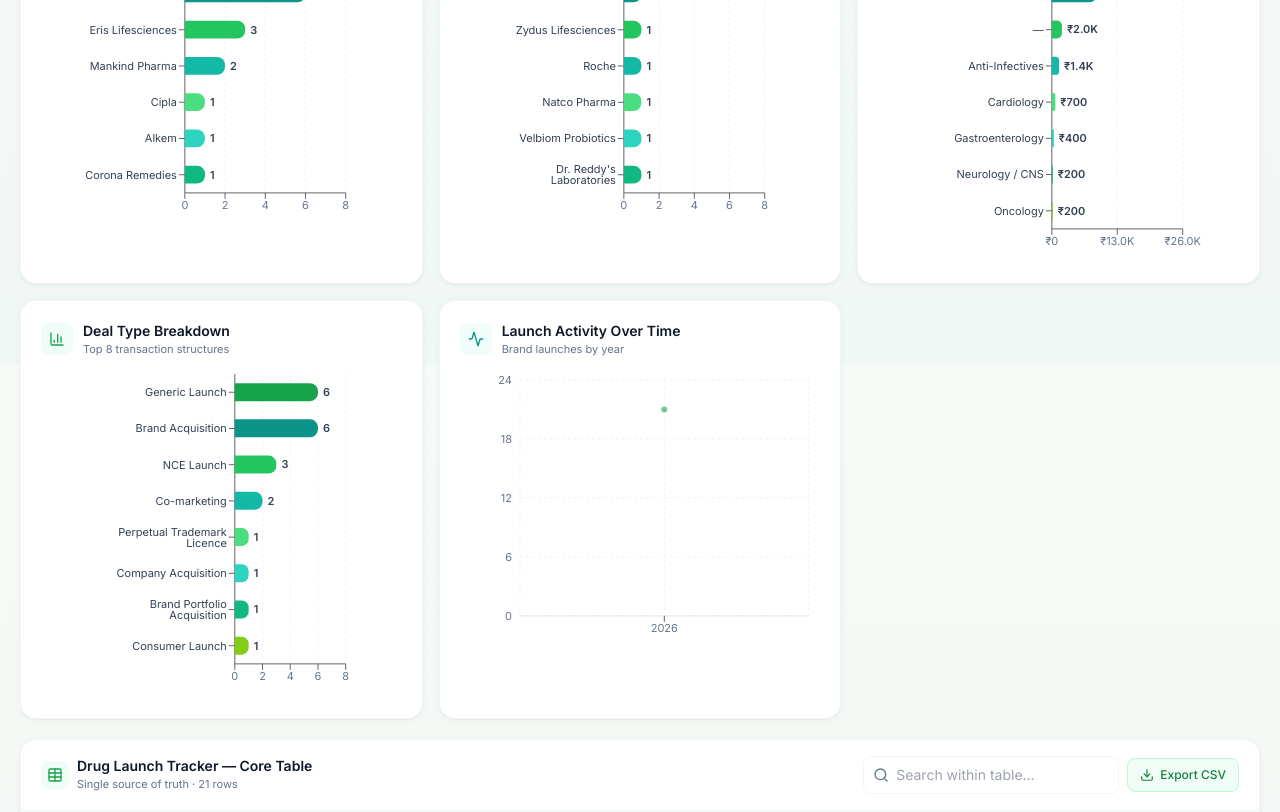
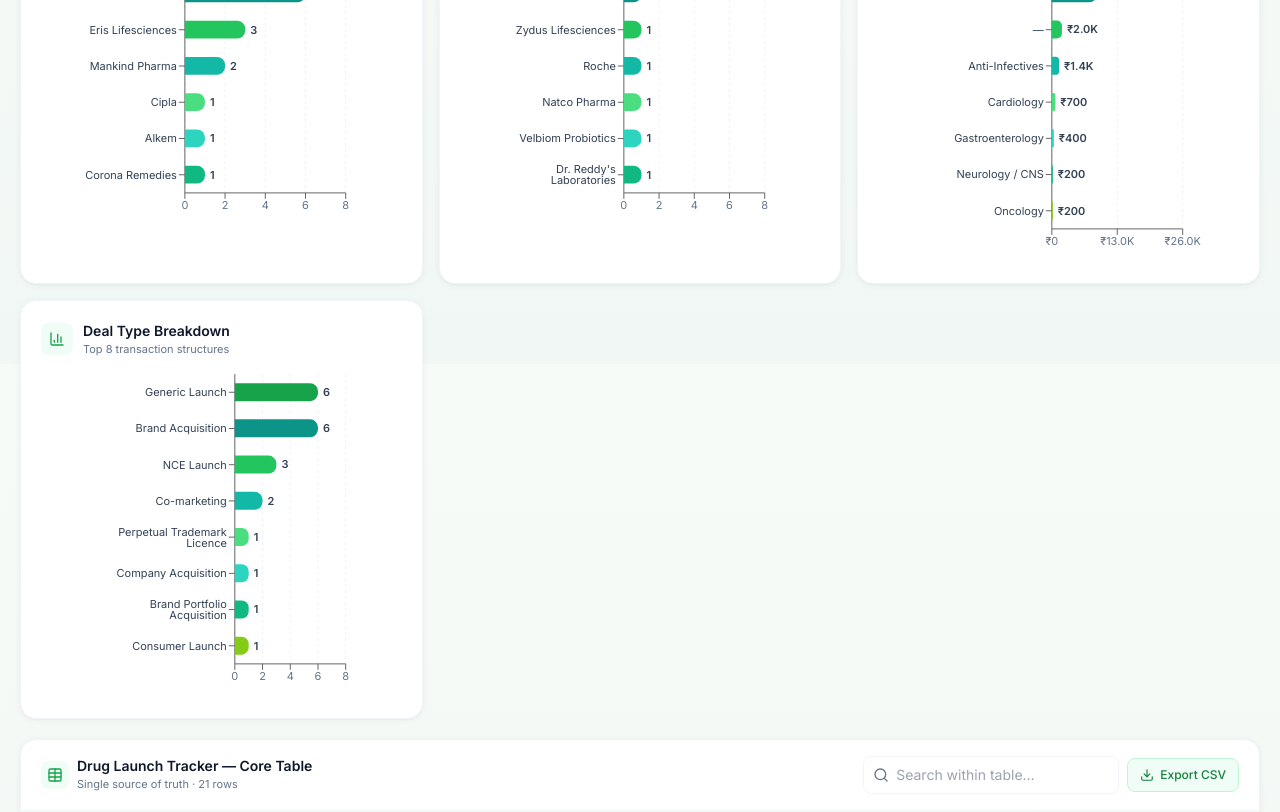
Before and after one commit to ceekay-munshot/druglaunchdash, a React (Vite) app: page / in a window 1280 px wide. Shown: the part 1236-2048 px from the top of the page. Built offline with nearby package versions, Linux system fonts and the light colour scheme.

Commit message:
Hide Launch Activity Over Time chart on Last 2 Quarters timeline
A 2-quarter window collapses to one or two yearly bars, which doesn't
read as a trend. The chart now only renders when timeline is "All time".

```diff
--- a/src/App.jsx
+++ b/src/App.jsx
@@ -245,7 +245,7 @@ export default function App() {
             restores the charts. */}
         {!(selectedCompany !== '__ALL__' && timeline === '2Q') && (
           <section aria-label="Summary charts">
-            <Charts rows={filteredRows} selectedCompany={selectedCompany} />
+            <Charts rows={filteredRows} selectedCompany={selectedCompany} timeline={timeline} />
           </section>
         )}
 
--- a/src/components/Charts.jsx
+++ b/src/components/Charts.jsx
@@ -144,8 +144,11 @@ function HBar({ data, valueFormatter, tooltipLabel, height, categoryWidth = 140,
   );
 }
 
-export default function Charts({ rows, selectedCompany }) {
+export default function Charts({ rows, selectedCompany, timeline }) {
   const singleCompanyView = selectedCompany && selectedCompany !== '__ALL__';
+  // Activity-over-time only makes sense across a long horizon; hide it on the
+  // default Last-2-Quarters window since the line collapses to 1–2 points.
+  const showActivityChart = !singleCompanyView && timeline !== '2Q';
   const total = rows.length;
 
   const therapy = countBy(rows, COLUMN_KEYS.THERAPY).sort((a, b) => b.value - a.value).slice(0, 10);
@@ -374,7 +377,7 @@ export default function Charts({ rows, selectedCompany }) {
       </ChartCard>
 
       {/* Launch Activity Over Time — area chart with gradient fill */}
-      {!singleCompanyView && (
+      {showActivityChart && (
         <ChartCard
           icon={Activity}
           title="Launch Activity Over Time"
```
